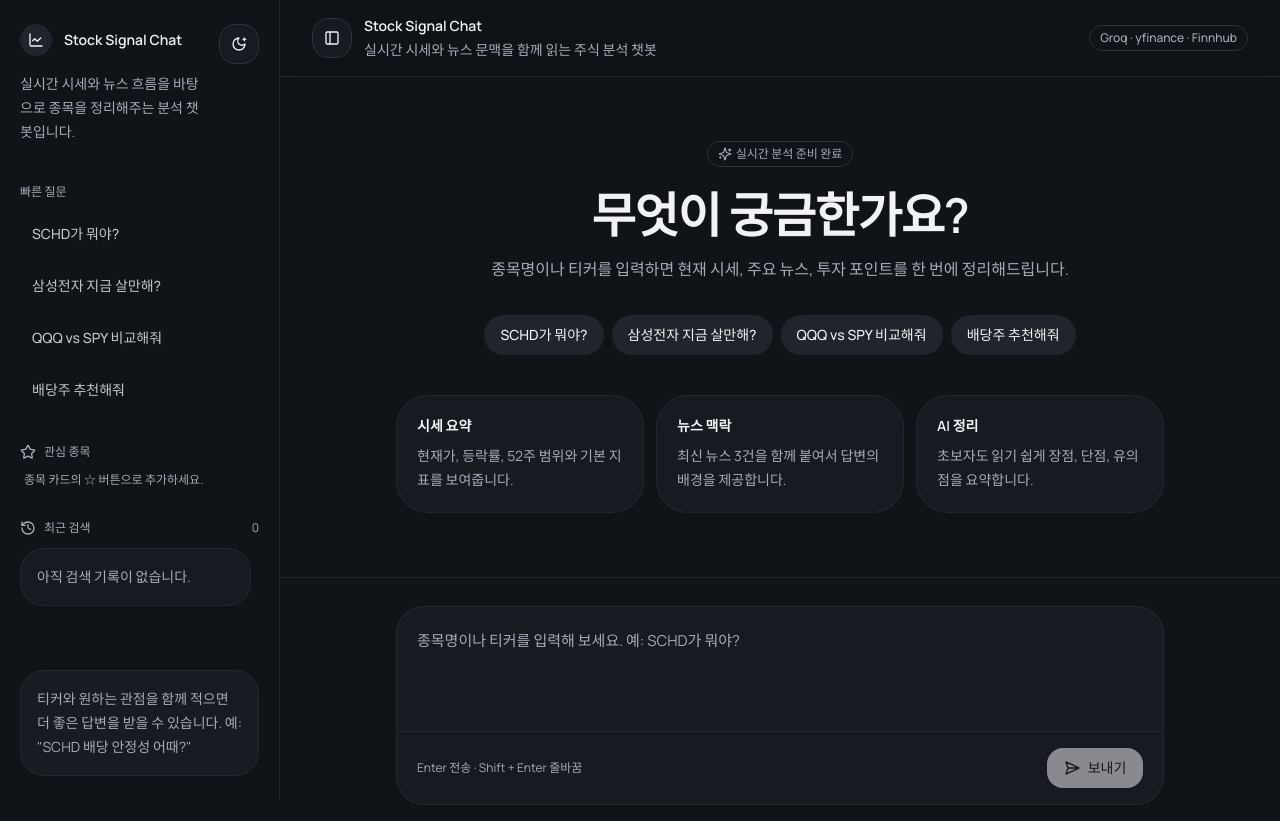
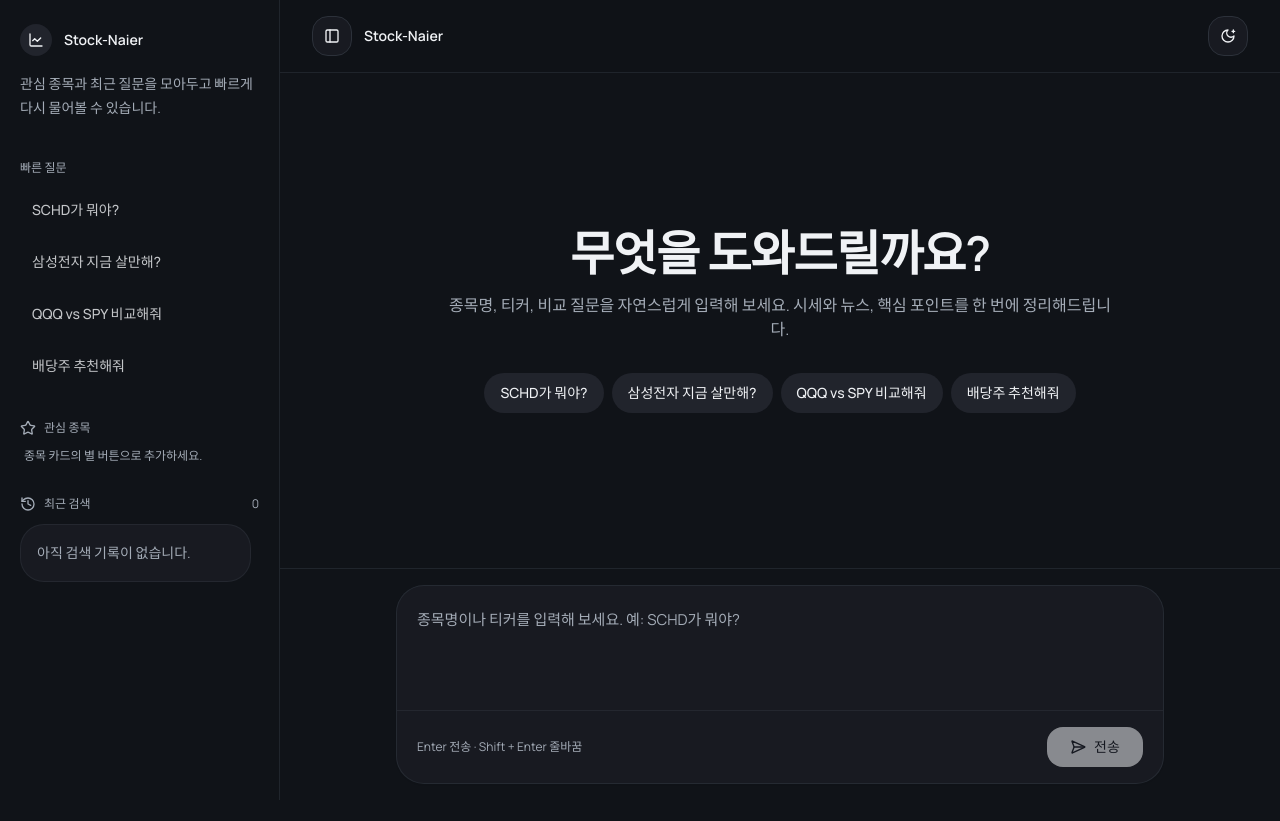
Before and after one commit to NaierGG/Stock-Naier, a Next.js app: page / in a window 1280 px wide. After the commit the page ends 800 px from the top, so only its background shows below. Built offline with nearby package versions, Linux system fonts and the light colour scheme.

Commit message:
refactor: simplify empty state to chat-first layout

```diff
--- a/components/ChatInterface.tsx
+++ b/components/ChatInterface.tsx
@@ -1,15 +1,7 @@
 "use client"
 
 import { useEffect, useRef, useState } from "react"
-import {
-  Clock3,
-  History,
-  LineChart,
-  PanelLeft,
-  Sparkles,
-  Star,
-  X
-} from "lucide-react"
+import { Clock3, History, LineChart, PanelLeft, Star, X } from "lucide-react"
 
 import MessageBubble from "@/components/MessageBubble"
 import SearchInput from "@/components/SearchInput"
@@ -410,20 +402,13 @@ export default function ChatInterface() {
                   <div className="flex h-8 w-8 items-center justify-center rounded-xl bg-secondary text-foreground">
                     <LineChart className="h-4 w-4" />
                   </div>
-                  <p className="text-sm font-semibold">Stock Signal Chat</p>
+                  <p className="text-sm font-semibold">Stock-Naier</p>
                 </div>
                 <p className="mt-4 text-sm leading-6 text-muted-foreground">
-                  실시간 시세와 뉴스 흐름을 바탕으로 종목을 정리해주는 분석 챗봇입니다.
+                  관심 종목과 최근 질문을 모아두고 빠르게 다시 물어볼 수 있습니다.
                 </p>
               </div>
 
-              <div className="flex items-center gap-2">
-                <ThemeToggle
-                  theme={theme}
-                  onToggle={() =>
-                    setTheme((current) => (current === "dark" ? "light" : "dark"))
-                  }
-                />
               <Button
                 type="button"
                 variant="ghost"
@@ -434,7 +419,6 @@ export default function ChatInterface() {
               >
                 <X className="h-4 w-4" />
               </Button>
-              </div>
             </div>
 
             <div className="mt-10">
@@ -462,7 +446,7 @@ export default function ChatInterface() {
               <div className="mt-3 space-y-1">
                 {watchlist.length === 0 ? (
                   <p className="px-1 text-xs text-muted-foreground">
-                    종목 카드의 ☆ 버튼으로 추가하세요.
+                    종목 카드의 별 버튼으로 추가하세요.
                   </p>
                 ) : (
                   watchlist.map((entry) => (
@@ -531,13 +515,6 @@ export default function ChatInterface() {
                 </div>
               </ScrollArea>
             </div>
-
-            <Card className="mt-6 rounded-2xl border-border/60 bg-secondary/50 shadow-none">
-              <CardContent className="p-4 text-sm leading-6 text-muted-foreground">
-                티커와 원하는 관점을 함께 적으면 더 좋은 답변을 받을 수 있습니다.
-                예: &quot;SCHD 배당 안정성 어때?&quot;
-              </CardContent>
-            </Card>
           </div>
         </aside>
 
@@ -554,20 +531,9 @@ export default function ChatInterface() {
                 >
                   <PanelLeft className="h-4 w-4" />
                 </Button>
-
-                <div>
-                  <p className="text-sm font-semibold">Stock Signal Chat</p>
-                  <p className="mt-1 text-sm text-muted-foreground">
-                    실시간 시세와 뉴스 문맥을 함께 읽는 주식 분석 챗봇
-                  </p>
-                </div>
+                <p className="text-sm font-semibold">Stock-Naier</p>
               </div>
 
-              <div className="flex items-center gap-2">
-                <Badge variant="muted" className="hidden sm:inline-flex">
-                  Groq · yfinance · Finnhub
-                </Badge>
-                <div className="lg:hidden">
               <ThemeToggle
                 theme={theme}
                 onToggle={() =>
@@ -575,25 +541,19 @@ export default function ChatInterface() {
                 }
               />
             </div>
-              </div>
-            </div>
           </header>
 
           <div className="flex flex-1 flex-col overflow-hidden">
             <div className="mx-auto flex h-full w-full max-w-5xl flex-1 flex-col px-4 lg:px-8">
               {emptyState ? (
                 <div className="flex flex-1 items-center">
-                  <div className="mx-auto w-full max-w-3xl py-16 text-center">
-                    <Badge variant="muted" className="mx-auto inline-flex">
-                      <Sparkles className="h-3.5 w-3.5" />
-                      실시간 분석 준비 완료
-                    </Badge>
-                    <h1 className="mt-6 text-4xl font-semibold tracking-tight sm:text-5xl">
-                      무엇이 궁금한가요?
+                  <div className="mx-auto flex w-full max-w-3xl flex-col items-center py-16 text-center">
+                    <h1 className="text-4xl font-semibold tracking-tight sm:text-5xl">
+                      무엇을 도와드릴까요?
                     </h1>
-                    <p className="mt-4 text-base leading-7 text-muted-foreground">
-                      종목명이나 티커를 입력하면 현재 시세, 주요 뉴스, 투자 포인트를
-                      한 번에 정리해드립니다.
+                    <p className="mt-4 max-w-2xl text-sm leading-7 text-muted-foreground sm:text-base">
+                      종목명, 티커, 비교 질문을 자연스럽게 입력해 보세요. 시세와 뉴스,
+                      핵심 포인트를 한 번에 정리해드립니다.
                     </p>
 
                     <div className="mt-8 flex flex-wrap justify-center gap-2">
@@ -610,37 +570,8 @@ export default function ChatInterface() {
                       ))}
                     </div>
 
-                    <div className="mt-10 grid gap-3 text-left sm:grid-cols-3">
-                      {[
-                        {
-                          title: "시세 요약",
-                          description:
-                            "현재가, 등락률, 52주 범위와 기본 지표를 보여줍니다."
-                        },
-                        {
-                          title: "뉴스 맥락",
-                          description:
-                            "최신 뉴스 3건을 함께 붙여서 답변의 배경을 제공합니다."
-                        },
-                        {
-                          title: "AI 정리",
-                          description:
-                            "초보자도 읽기 쉽게 장점, 단점, 유의점을 요약합니다."
-                        }
-                      ].map((item) => (
-                        <Card key={item.title} className="rounded-3xl shadow-none">
-                          <CardContent className="p-5">
-                            <p className="text-sm font-semibold">{item.title}</p>
-                            <p className="mt-2 text-sm leading-6 text-muted-foreground">
-                              {item.description}
-                            </p>
-                          </CardContent>
-                        </Card>
-                      ))}
-                    </div>
-
                     {history.length > 0 ? (
-                      <div className="mt-10 text-left lg:hidden">
+                      <div className="mt-10 w-full max-w-2xl text-left lg:hidden">
                         <div className="mb-3 flex items-center gap-2 text-sm font-medium">
                           <Clock3 className="h-4 w-4 text-muted-foreground" />
                           최근 검색
@@ -691,7 +622,7 @@ export default function ChatInterface() {
                 <SearchInput
                   value={prompt}
                   disabled={isStreaming}
-                  showExamples={emptyState}
+                  showExamples={false}
                   examples={QUICK_PROMPTS}
                   onChange={setPrompt}
                   onSubmit={() => submitPrompt()}
--- a/components/SearchInput.tsx
+++ b/components/SearchInput.tsx
@@ -18,29 +18,10 @@ interface SearchInputProps {
 export default function SearchInput({
   value,
   disabled,
-  showExamples,
-  examples,
   onChange,
-  onSubmit,
-  onPickExample
+  onSubmit
 }: SearchInputProps) {
   return (
-    <div className="space-y-3">
-      {showExamples ? (
-        <div className="flex flex-wrap gap-2 lg:hidden">
-          {examples.map((example) => (
-            <button
-              key={example}
-              type="button"
-              onClick={() => onPickExample(example)}
-              className="rounded-full border border-border bg-secondary px-3 py-1.5 text-xs font-medium text-secondary-foreground transition-colors hover:bg-accent"
-            >
-              {example}
-            </button>
-          ))}
-        </div>
-      ) : null}
-
     <div className="rounded-[28px] border border-border/70 bg-card shadow-sm">
       <Textarea
         value={value}
@@ -76,12 +57,11 @@ export default function SearchInput({
           ) : (
             <>
               <SendHorizonal className="h-4 w-4" />
-                보내기
+              전송
             </>
           )}
         </Button>
       </div>
     </div>
-    </div>
   )
 }
```
Lines whose indentation alone changed are shown as unchanged.
